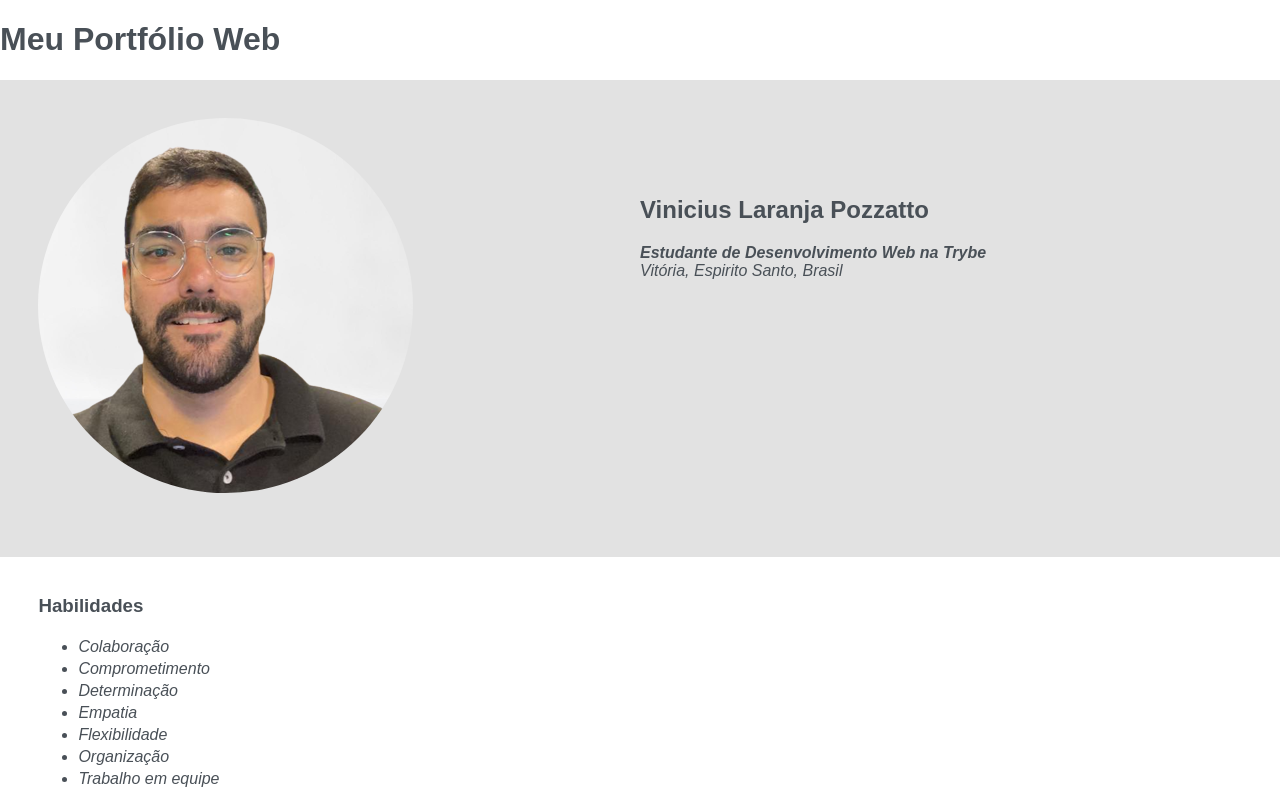
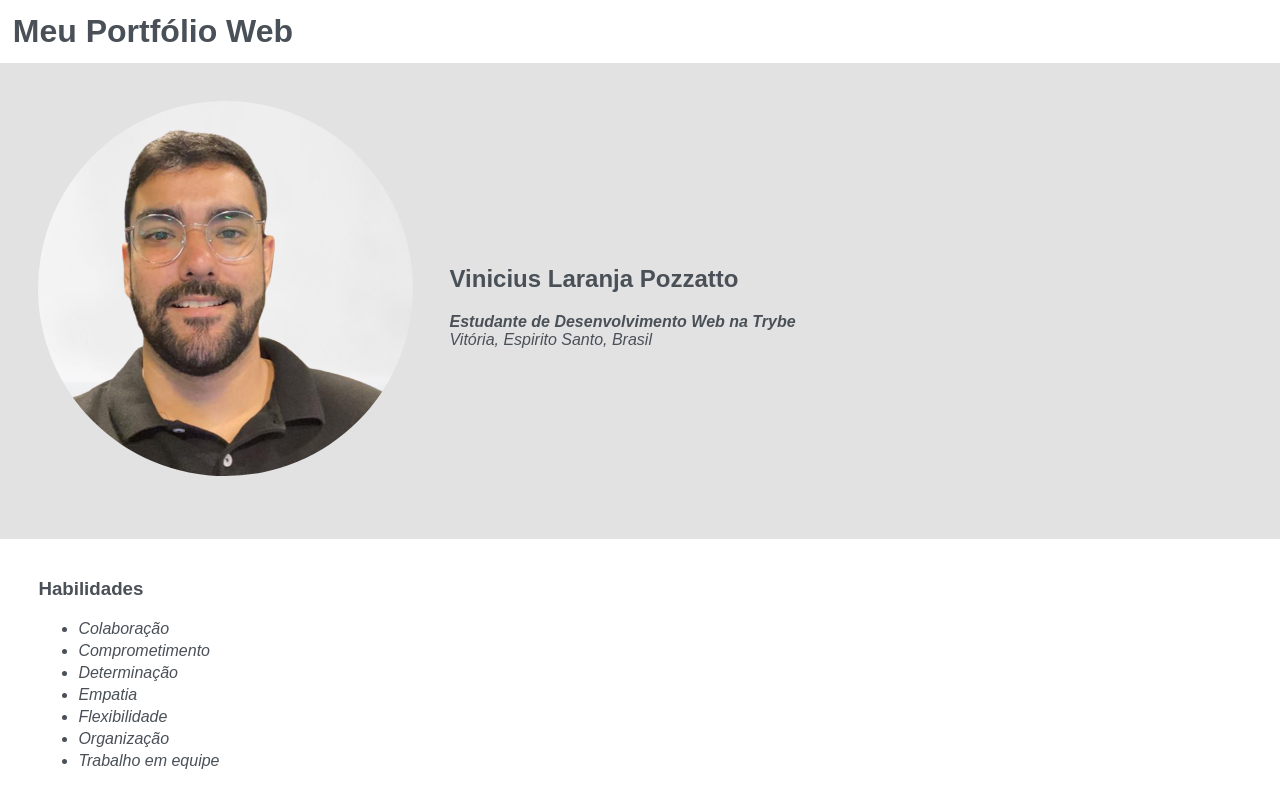
Before and after one commit to viniciuspozzatto/meu-repositorio, a plain HTML site: page index.html in a window 1280 px wide. Shown: the top 800 px of the page. Drawn offline with Linux system fonts and the light colour scheme.

Commit message:
Atualizacao

```diff
--- a/style.css
+++ b/style.css
@@ -1,9 +1,11 @@
       body{font-family: sans-serif; color: #495057; margin: 0;}
+      h1{margin: 1%;}
       .imagem-arredondada{border-radius: 50%;}
+      .minha-foto{float: left; height: 400px;}
       li{font-style: italic; font-weight: 500; line-height: 22px}
       p{font-style: italic; font-weight: 500;}
-      .apresentacao{height: 400px; background-color: rgb(226, 226, 226); padding: 3%;}
-      .minha-foto{float: left; height: 400px;}
-      .sobre{position: fixed; left: 50%; top: 22%;}
+      .apresentacao{height: 400px; background-color: rgb(226, 226, 226); padding: 3%;max-width: 100%;}
+      .sobre{display: inline-block; margin-top: 12%;margin-left: 3%; width: 40%; }
       .habilidades{margin: 3%;}
       .contato{margin: 3%;}
+      /* div{border: 2px solid red;} */
```
